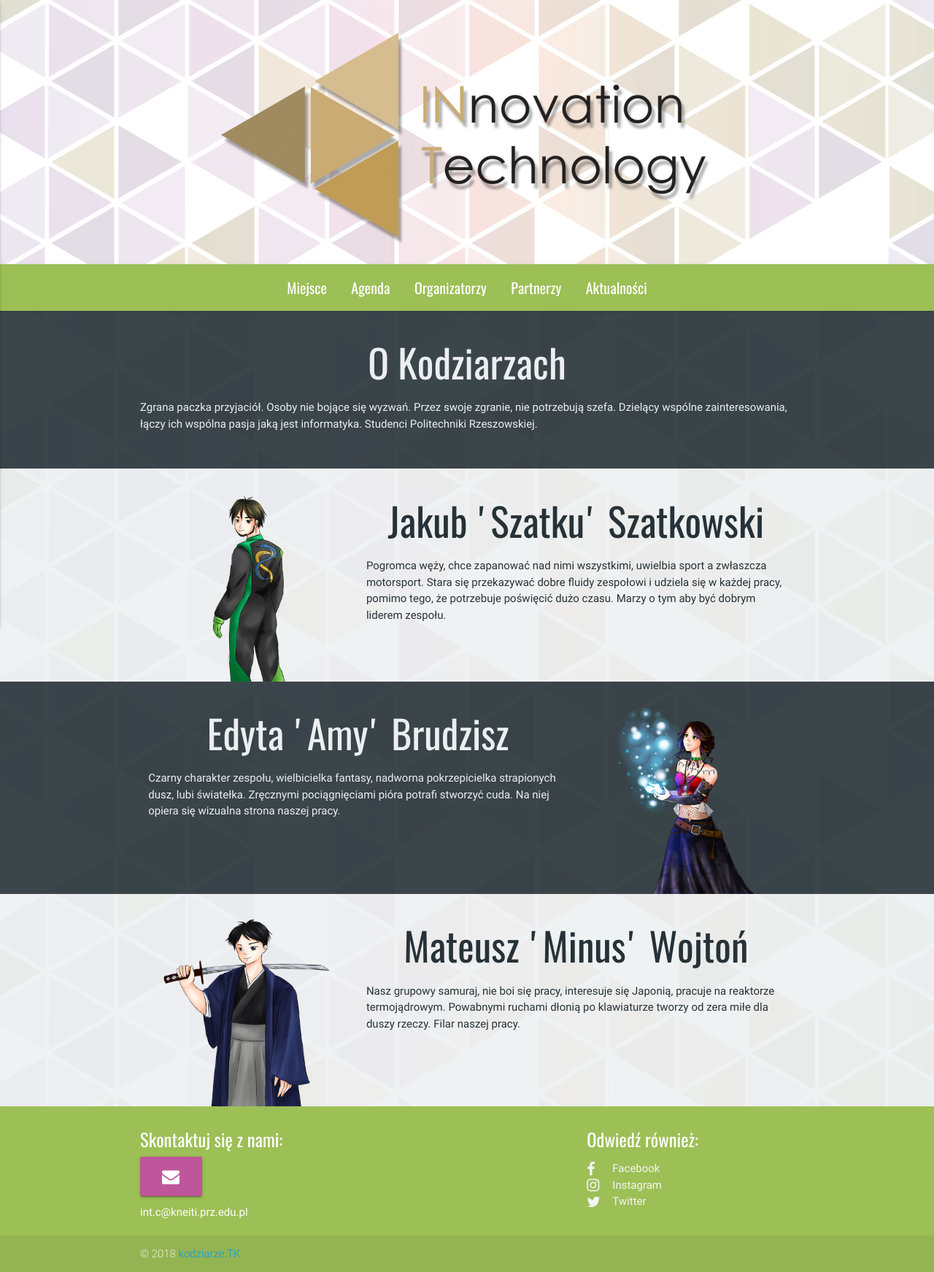
After one commit to SzateX/INT2018, a Django app: template INT/templates/kodziarze_detail.html in a window 1280 px wide. The commit adds this page. Shown: the whole page at 73% size. Run offline with Django 3.2, Linux system fonts and the light colour scheme; the template is opened without the code that fills it, so the values that code supplies are empty; parts of the project's set-up code (start-up, migrations or seed data) failed here and were passed over; some libraries are stand-ins or nearby versions.

Commit message:
Added Kodziarze.TK page

```diff
--- a/INT/templates/base.html
+++ b/INT/templates/base.html
@@ -111,7 +111,7 @@
           </div>
           <div class="footer-copyright">
             <div class="container">
-                © 2017 <a href="">kodziarze.TK</a>
+                © 2018 <a href="{% url 'Kodziarze'%}">kodziarze.TK</a>
             </div>
           </div>
     </footer>
--- /dev/null
+++ b/INT/templates/kodziarze_detail.html
@@ -0,0 +1,46 @@
+{% extends 'base.html' %}
+{% load static %}
+{% block content %}
+            <div class="section int-dark-grey">
+                <div class="row container blue-grey-text text-lighten-5">
+                        <h2 class="header center">O Kodziarzach</h2>
+                        <p>Zgrana paczka przyjaciół. Osoby nie bojące się wyzwań. Przez swoje zgranie, nie potrzebują szefa. Dzielący wspólne zainteresowania, łączy ich wspólna pasja jaką jest informatyka. Studenci Politechniki Rzeszowskiej. </p>
+                </div>
+            </div>
+            <div class="section int-light-grey no-padding-bottom">
+                <div class="row container blue-grey-text text-darken-4 no-margin-bottom">
+                    <div class="col l8 push-l4">
+                        <h2 class="header center">Jakub 'Szatku' Szatkowski</h2>
+                        <p>Pogromca węży, chce zapanować nad nimi wszystkimi, uwielbia sport a zwłaszcza motorsport. Stara się przekazywać dobre fluidy zespołowi i udziela się w każdej pracy, pomimo tego, że potrzebuje poświęcić dużo czasu. Marzy o tym aby być dobrym liderem zespołu.</p>
+
+                    </div>
+                    <div class="col l4 pull-l8 no-margin-bottom flx">
+                        <img src="{% static 'frontpage/img/kodziarze/szatku.png' %}" class="responsive-img flex-align-bottom">
+                    </div>
+                </div>
+            </div>
+            <div class="section int-dark-grey no-padding-bottom">
+                <div class="row container blue-grey-text text-lighten-5 no-margin-bottom">
+                    <div class="col l8">
+                        <h2 class="header center">Edyta 'Amy' Brudzisz</h2>
+                        <p>Czarny charakter zespołu, wielbicielka fantasy, nadworna pokrzepicielka strapionych dusz, lubi światełka. Zręcznymi pociągnięciami pióra potrafi stworzyć cuda. Na niej opiera się wizualna strona naszej pracy. </p>
+
+                    </div>
+                    <div class="col l4 no-margin-bottom flx">
+                        <img src="{% static 'frontpage/img/kodziarze/amy2.png' %}" class="responsive-img flex-align-bottom">
+                    </div>
+                </div>
+            </div>
+            <div class="section int-light-grey no-padding-bottom">
+                <div class="row container blue-grey-text text-darken-4 no-margin-bottom">
+                    <div class="col l8 push-l4">
+                        <h2 class="header center">Mateusz 'Minus' Wojtoń</h2>
+                        <p>Nasz grupowy samuraj, nie boi się pracy, interesuje się Japonią, pracuje na reaktorze termojądrowym. Powabnymi ruchami dłonią po klawiaturze tworzy od zera miłe dla duszy rzeczy. Filar naszej pracy.</p>
+
+                    </div>
+                    <div class="col l4 pull-l8 no-margin-bottom flx">
+                        <img src="{% static 'frontpage/img/kodziarze/minus.png' %}" class="responsive-img flex-align-bottom">
+                    </div>
+                </div>
+            </div>
+{% endblock %}
--- a/INT/urls.py
+++ b/INT/urls.py
@@ -1,10 +1,11 @@
 from django.conf.urls import url
-from .views import HomepageView, NewsListView, NewsDetailView, SpeakerDetailView, CompanyDetailView
+from .views import HomepageView, NewsListView, NewsDetailView, SpeakerDetailView, CompanyDetailView, KodziarzeView
 
 urlpatterns = [
     url(r"^$", HomepageView.as_view(), name="Homepage"),
     url(r"^news$", NewsListView.as_view(), name="NewsList"),
     url(r"^news/(?P<pk>\d+)$", NewsDetailView.as_view(), name="NewsDetail"),
     url(r"^speakers/(?P<pk>\d+)$", SpeakerDetailView.as_view(), name="SpeakerDetail"),
-    url(r"^company/(?P<pk>\d+)$", CompanyDetailView.as_view(), name="CompanyDetail")
+    url(r"^company/(?P<pk>\d+)$", CompanyDetailView.as_view(), name="CompanyDetail"),
+    url(r"^kodziarze$", KodziarzeView.as_view(), name="Kodziarze")
 ]
```
